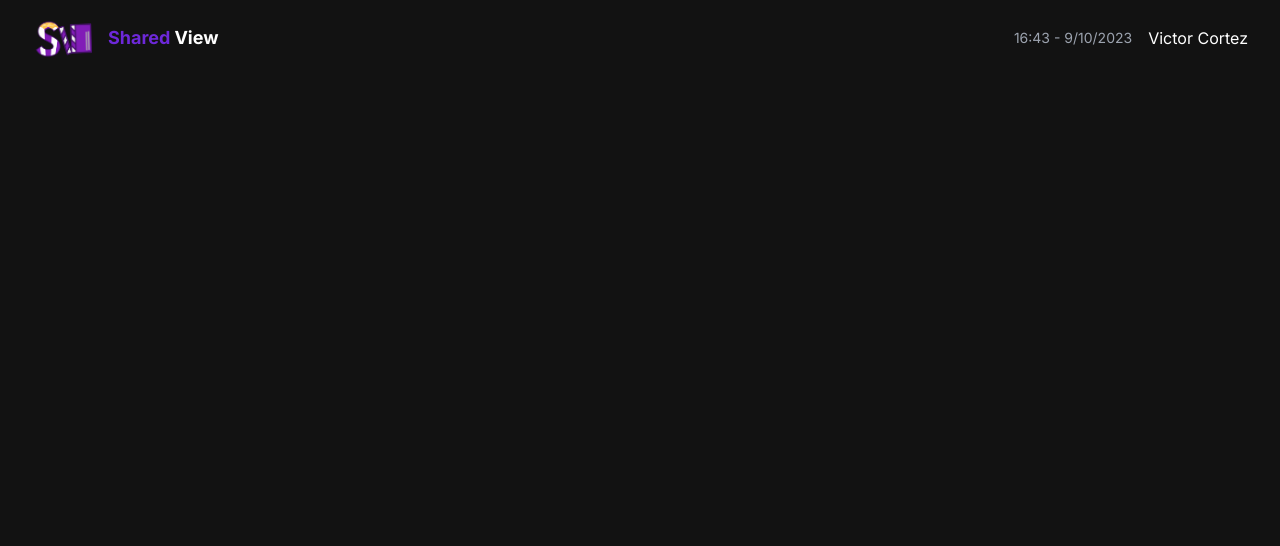
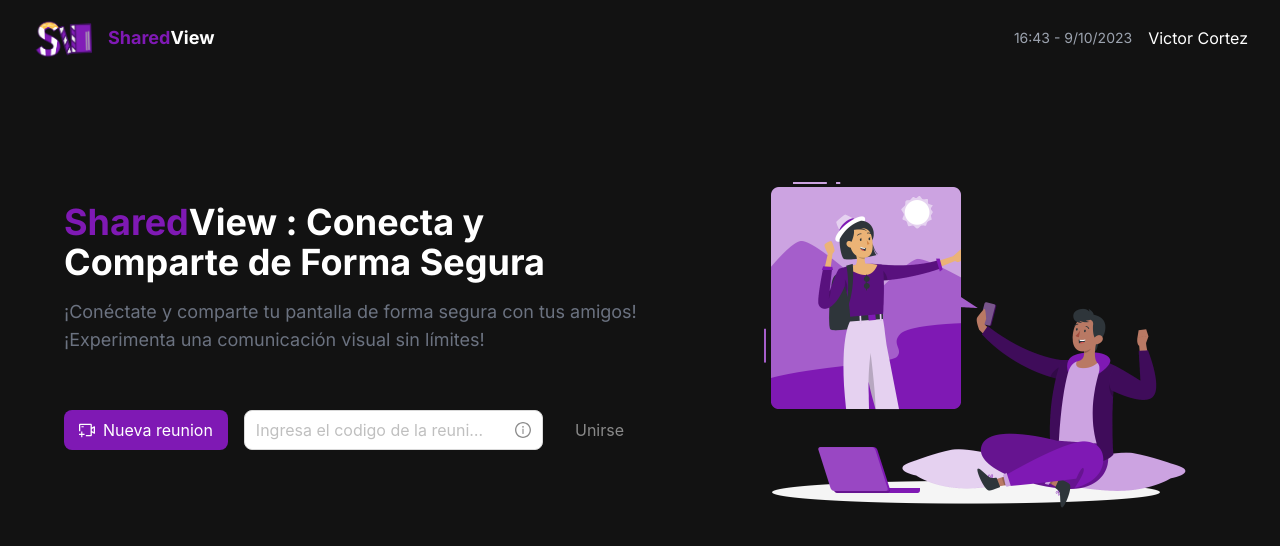
Before and after one commit to juarezgonz02/sharedview_nextjs, a Next.js app in the folder NextJS Proyect/: page / in a window 1280 px wide. Shown: the top 546 px of the page. Built offline with nearby package versions, Linux system fonts and the light colour scheme.

Commit message:
✨ add(component): Added basic Homepage

```diff
--- a/NextJS Proyect/src/app/page.js
+++ b/NextJS Proyect/src/app/page.js
@@ -1,10 +1,12 @@
+import Banner from '@/components/Banner';
 import Navbar from '@/components/Navbar';
 import React from 'react';
 
 const Page = () => {
     return (
-        <div>
+        <div className='flex min-h-screen flex-col px-8'>
             <Navbar />
+            <Banner />
         </div>
     );
 };
--- /dev/null
+++ b/NextJS Proyect/src/components/Banner.jsx
@@ -0,0 +1,94 @@
+"use client";
+import { useState } from "react";
+import Image from "next/image";
+import BannerIMG from "../../public/Video call-rafiki.png";
+import { VideoCameraAddOutlined, InfoCircleOutlined } from "@ant-design/icons";
+import { Button, Input, ConfigProvider, Tooltip } from "antd";
+
+const Banner = () => {
+    const [button, setButton] = useState(false);
+
+    const onChange = (e) => {
+        if (e.target.value === "") {
+            setButton(false);
+        } else {
+            setButton(true);
+        }
+    };
+
+    return (
+        <div className="flex flex-row items-center">
+            <div className="w-1/2 flex flex-col justify-center items-start pl-8">
+                <div className="flex flex-col gap-4">
+                    <div className="text-white">
+                        <span className="text-purple text-4xl font-bold">Shared</span>
+                        <span className="text-4xl font-bold">
+                            View : Conecta y Comparte de Forma Segura
+                        </span>
+                    </div>
+                    <p className="text-lg text-gray-500">
+                        ¡Conéctate y comparte tu pantalla de forma segura con tus amigos!
+                        ¡Experimenta una comunicación visual sin límites!
+                    </p>
+                </div>
+                <div className="flex flex-row mt-14 gap-4">
+                    <ConfigProvider
+                        theme={{
+                            components: {
+                                Button: {
+                                    colorBgTextHover: "#fff",
+                                    colorPrimaryHover: "#fff",
+                                    colorTextDisabled: "rgba(255, 255, 255, 0.5)",
+                                },
+                            },
+                        }}
+                    >
+                        <Button
+                            size="large"
+                            className="bg-purple hover:bg-violet-900 text-white border-none gap-2"
+                            icon={<VideoCameraAddOutlined />}
+                        >
+                            Nueva reunion
+                        </Button>
+                    </ConfigProvider>
+                    <div className="flex flex-row items-center gap-4">
+                        <Input
+                            placeholder="Ingresa el codigo de la reunion"
+                            size="large"
+                            onChange={onChange}
+                            allowClear
+                            suffix={
+                                <Tooltip title="Example: xac-1a3-vds">
+                                    <InfoCircleOutlined
+                                        style={{
+                                            color: "rgba(0,0,0,.45)",
+                                        }}
+                                    />
+                                </Tooltip>
+                            }
+                        />
+                        <ConfigProvider
+                            theme={{
+                                components: {
+                                    Button: {
+                                        colorText: "#fff",
+                                        colorTextDisabled: "rgba(255, 255, 255, 0.5)",
+                                    },
+                                },
+                            }}
+                        >
+                            <Button type="text" size="large" disabled={!button}>
+                                Unirse
+                            </Button>
+                        </ConfigProvider>
+                    </div>
+                </div>
+            </div>
+            <div className="w-1/2 flex flex-col justify-center items-end pr-8">
+                <Image src={BannerIMG} width={500} height={500} />
+            </div>
+        </div>
+    );
+};
+
+export default Banner;
--- a/NextJS Proyect/src/components/Navbar.jsx
+++ b/NextJS Proyect/src/components/Navbar.jsx
@@ -1,6 +1,6 @@
 'use client';
 import { Button, ConfigProvider } from 'antd';
-import { useState } from 'react';
+import { useEffect, useState } from 'react';
 import { UserOutlined } from '@ant-design/icons';
 import Image from 'next/image';
 import LogoSharedView from '../../public/ICONO.png';
@@ -19,12 +19,16 @@ const Navbar = () => {
         return `${hour}:${minutes} - ${day}/${month}/${year}`;
     }
 
+    useEffect(() => {
+        getDate();
+    }, [])
+
     return (
-        <div className="flex flex-row items-center px-8 py-4">
+        <div className="flex flex-row items-center py-4">
             <div className='w-1/2 flex justify-start items-center gap-4'>
                 <Image src={LogoSharedView} width={60} height={60} />
-                <div className='flex flex-row gap-1'>
-                    <span className='text-violet-700 font-bold text-lg'>Shared</span>
+                <div className='flex flex-row'>
+                    <span className='text-purple font-bold text-lg'>Shared</span>
                     <span className='font-bold text-lg'>View</span>
                 </div>
             </div>
@@ -42,7 +46,7 @@ const Navbar = () => {
                                 }
                             }}
                         >
-                            <Button size='middle' type='default' icon={<UserOutlined />} className='bg-violet-700 border-none text-white hover:bg-violet-900 hover:text-white'>Login</Button>
+                            <Button size='middle' type='default' icon={<UserOutlined />} className='bg-purple border-none text-white hover:bg-violet-900 hover:text-white'>Login</Button>
                         </ConfigProvider>
                 }
             </div>
--- a/NextJS Proyect/tailwind.config.js
+++ b/NextJS Proyect/tailwind.config.js
@@ -12,6 +12,9 @@ module.exports = {
         'gradient-conic':
           'conic-gradient(from 180deg at 50% 50%, var(--tw-gradient-stops))',
       },
+      colors:{
+        'purple' : "#7f19b4",
+      },
     },
   },
   plugins: [],
```
Also changed, not shown: NextJS Proyect/public/Video call-rafiki.png (added).
